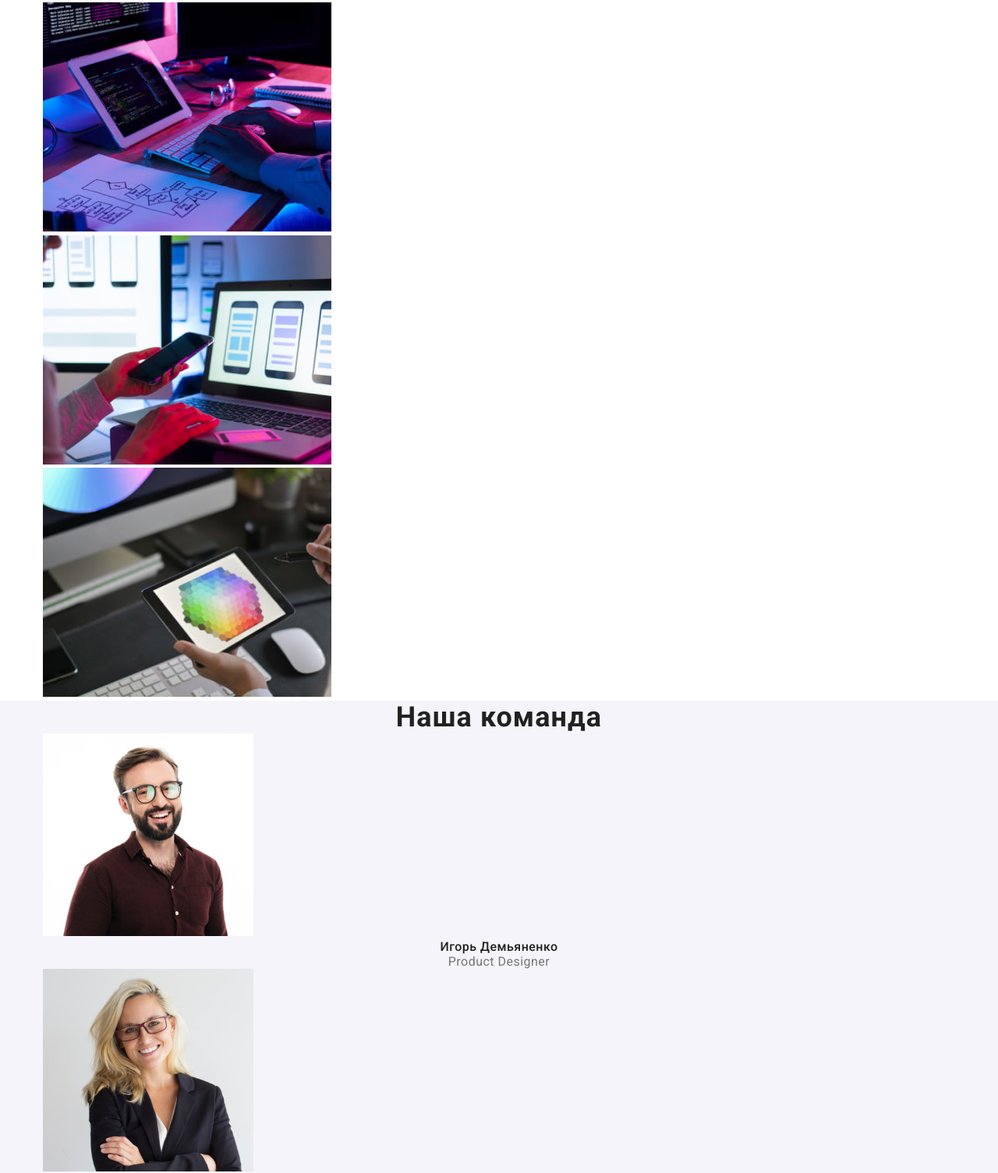
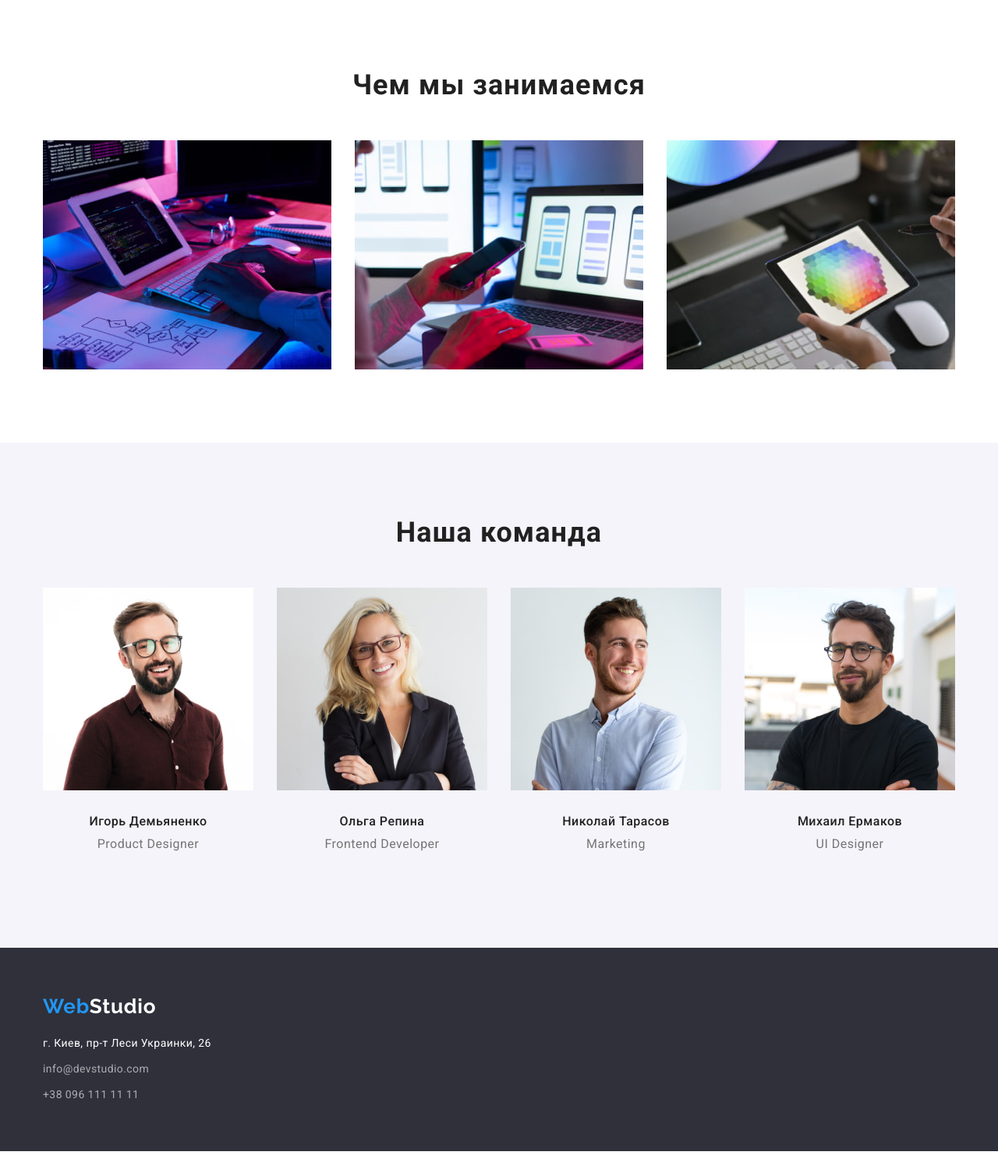
Before and after one commit to maxym-huklivsky/goit-markup-hw-03, a plain HTML site: page index.html in a window 1280 px wide. Shown: the part 388-1893 px from the top of the page at 78% size. After the commit the page ends 1865 px from the top, so only its background shows below. Drawn offline with nearby package versions, Linux system fonts and the light colour scheme.

Commit message:
corrected-3

```diff
--- a/css/styles.css
+++ b/css/styles.css
@@ -46,6 +46,7 @@ a {
 	line-height: 1.17;
 	text-align: center;
 	letter-spacing: 0.03em;
+	margin-bottom: 50px;
 }
 
 .current {
@@ -75,9 +76,11 @@ a {
 	color: var(--accent-cl)
 }
 
+.header-logo {
+	margin-right: 93px;
+}
+
 .logo {
-	margin-right: 93px;
-
 	font-family: var(--secondary-font);
 	font-weight: 700;
 	font-size: 26px;
@@ -100,10 +103,14 @@ a {
 }
 
 .nav-link,
-.contacs-link {
+.header-contacs-link {
 	display: block;
 	padding-top: 32px;
 	padding-bottom: 32px;
+}
+
+.header-contacs-item:not(:last-child) {
+	margin-right: 50px;
 }
 
 .contacs {
@@ -115,10 +122,6 @@ a {
 	font-size: 14px;
 	line-height: 1.14;
 	letter-spacing: 0.02em;
-}
-
-.mail {
-	margin-right: 50px;
 }
 
 .nav-link:hover,
@@ -137,8 +140,8 @@ a {
 }
 
 .main-title {
+
 	color: var(--wight-txt-cl);
-
 	font-weight: 900;
 	font-size: 44px;
 	line-height: 1.36;
@@ -170,7 +173,19 @@ a {
 }
 
 /* Qualities */
+.qualities-container {
+	display: flex;
+	padding-top: 94px;
+	padding-bottom: 94px;
+}
+
+.qualities-item:not(:last-child) {
+	margin-right: 30px;
+}
+
 .qualities-title {
+	margin-bottom: 10px;
+
 	font-size: 14px;
 	line-height: 1.14;
 	letter-spacing: 0.03em;
@@ -186,14 +201,49 @@ a {
 }
 
 /* Work */
+.work-container {
+	padding-bottom: 94px;
+}
 
+.work-list {
+	display: flex;
+}
+
+.work-item:not(:last-child) {
+	margin-right: 30px;
+}
+
+.work-pic {
+	display: block;
+}
 
 /* Team */
+.team-container {
+	padding-top: 94px;
+	padding-bottom: 94px;
+}
+
 .team {
 	background-color: var(--light-bg-cl);
 }
 
+.team-list {
+	display: flex;
+}
+
+.team-item:not(:last-child) {
+	margin-right: 30px;
+	padding-bottom: 30px;
+}
+
+.team-pic {
+	display: block;
+	margin-bottom: 30px;
+}
+
 .team-title {
+	margin-bottom: 10px;
+
 	font-weight: 500;
 	font-size: 16px;
 	line-height: 1.19;
@@ -247,7 +297,17 @@ a {
 	background-color: var(--dark-bg-cl);
 }
 
-address {
+.footer-container {
+	padding-top: 60px;
+	padding-bottom: 60px;
+}
+
+.footer-logo {
+	display: inline-block;
+	margin-bottom: 20px;
+}
+
+.address {
 	font-style: normal;
 }
 
@@ -256,8 +316,9 @@ address {
 }
 
 .footer-adress {
+	margin-bottom: 9px;
+
 	color: var(--wight-txt-cl);
-
 	font-size: 14px;
 	line-height: 1.71;
 	letter-spacing: 0.03em;
@@ -265,8 +326,11 @@ address {
 
 .footer-contacs {
 	color: rgba(255, 255, 255, 0.6);
-
 	font-size: 14px;
 	line-height: 1.71;
 	letter-spacing: 0.03em;
 }
+
+.footer-contacs-item {
+	margin-bottom: 9px;
+}
--- a/index.html
+++ b/index.html
@@ -21,7 +21,7 @@
 	<header class="header">
 		<div class="container header-container">
 			<nav class="nav">
-				<a class="logo" href="./index.html"><span class="accent-cl">Web</span>Studio</a>
+				<a class="logo header-logo" href="./index.html"><span class="accent-cl">Web</span>Studio</a>
 				<ul class="nav-page">
 					<li class="nav-item"><a class="nav-link current" href="./index.html">Студия</a></li>
 					<li class="nav-item"><a class="nav-link" href="./portfolio.html">Портфолио</a></li>
@@ -29,8 +29,10 @@
 				</ul>
 			</nav>
 			<ul class="contacs">
-				<li><a class="contacs-link mail" href="mailto:info@devstudio.com">info@devstudio.com</a></li>
-				<li><a class="contacs-link" href="tel:+380961111111">+38 096 111 11 11</a></li>
+				<li class="header-contacs-item"><a class="contacs-link header-contacs-link"
+						href="mailto:info@devstudio.com">info@devstudio.com</a></li>
+				<li class="header-contacs-item"><a class="contacs-link header-contacs-link" href="tel:+380961111111">+38 096
+						111 11 11</a></li>
 			</ul>
 		</div>
 	</header>
@@ -38,7 +40,7 @@
 	<main>
 		<!-- Герой -->
 		<section class="hero">
-			<div class="container">
+			<div class="container hero-container">
 				<h1 class="main-title">Эффективные решения для вашего бизнеса</h1>
 				<button class="main-btn" type="button">Заказать услугу</button>
 			</div>
@@ -46,26 +48,26 @@
 
 		<!-- Наши качества -->
 		<section class="qualities">
-			<ul class="container">
-				<li>
+			<ul class="container qualities-container">
+				<li class="qualities-item">
 					<h3 class="qualities-title">Внимание к деталям</h3>
 					<p class="qualities-text">
 						Идейные соображения, а также начало повседневной работы по формированию позиции.
 					</p>
 				</li>
-				<li>
+				<li class="qualities-item">
 					<h3 class="qualities-title">Пунктуальность</h3>
 					<p class="qualities-text">
 						Задача организации, в особенности же рамки и место обучения кадров влечет за собой.
 					</p>
 				</li>
-				<li>
+				<li class="qualities-item">
 					<h3 class="qualities-title">Планирование</h3>
 					<p class="qualities-text">
 						Равным образом консультация с широким активом в значительной степени обуславливает.
 					</p>
 				</li>
-				<li>
+				<li class="qualities-item">
 					<h3 class="qualities-title">Современные технологии</h3>
 					<p class="qualities-text">
 						Значимость этих проблем настолько очевидна, что реализация плановых заданий.
@@ -76,38 +78,42 @@
 
 		<!-- Чем мы занимаемся -->
 		<section class="work">
-			<div class="container">
+			<div class="container work-container">
 				<h2 class="title">Чем мы занимаемся</h2>
-				<ul>
-					<li><img src="./images/img-1.jpg" alt="верстка сайтов" width="370" height="294" /></li>
-					<li><img src="./images/img-2.jpg" alt="оформление сайтов" width="370" height="294" /></li>
-					<li><img src="./images/img-3.jpg" alt="дизайн сайтов" width="370" height="294" /></li>
+				<ul class="work-list">
+					<li class="work-item"><img class="work-pic" src="./images/img-1.jpg" alt="верстка сайтов" width="370"
+							height="294" /></li>
+					<li class="work-item"><img class="work-pic" src="./images/img-2.jpg" alt="оформление сайтов" width="370"
+							height="294" />
+					</li>
+					<li class="work-item"><img class="work-pic" src="./images/img-3.jpg" alt="дизайн сайтов" width="370"
+							height="294" /></li>
 				</ul>
 			</div>
 		</section>
 
 		<!-- Наша команда -->
 		<section class="team">
-			<div class="container">
+			<div class="container team-container">
 				<h2 class="title">Наша команда</h2>
-				<ul>
-					<li>
-						<img src="./images/img-4.jpg" alt="автарка" width="270" height="260" />
+				<ul class="team-list">
+					<li class="team-item">
+						<img class="team-pic" src="./images/img-4.jpg" alt="автарка" width="270" height="260" />
 						<h3 class="team-title">Игорь Демьяненко</h3>
 						<p class="team-text">Product Designer</p>
 					</li>
-					<li>
-						<img src="./images/img-5.jpg" alt="автарка" width="270" height="260" />
+					<li class="team-item">
+						<img class="team-pic" src="./images/img-5.jpg" alt="автарка" width="270" height="260" />
 						<h3 class="team-title">Ольга Репина</h3>
 						<p class="team-text">Frontend Developer</p>
 					</li>
-					<li>
-						<img src="./images/img-6.jpg" alt="автарка" width="270" height="260" />
+					<li class="team-item">
+						<img class="team-pic" src="./images/img-6.jpg" alt="автарка" width="270" height="260" />
 						<h3 class="team-title">Николай Тарасов</h3>
 						<p class="team-text">Marketing</p>
 					</li>
-					<li>
-						<img src="./images/img-7.jpg" alt="автарка" width="270" height="260" />
+					<li class="team-item">
+						<img class="team-pic" src="./images/img-7.jpg" alt="автарка" width="270" height="260" />
 						<h3 class="team-title">Михаил Ермаков</h3>
 						<p class="team-text">UI Designer</p>
 					</li>
@@ -117,16 +123,17 @@
 	</main>
 
 	<footer class="footer">
-		<div class="container">
-			<a class="logo" href="./index.html"><span class="accent-cl">Web</span><span
+		<div class="container footer-container">
+			<a class="logo footer-logo" href="./index.html"><span class="accent-cl">Web</span><span
 					class="wight-txt-cl">Studio</span></a>
-			<address>
+			<address class="address">
 				<p class="footer-adress">
 					<a class="hover-adress" href="https://goo.gl/maps/ovAEWWDbUD2QsqMe8" target="_blank"
 						rel="noreferrer noopener">г. Киев, пр-т Леси Украинки, 26</a>
 				</p>
 				<ul class="footer-contacs">
-					<li><a class="contacs-link" href="mailto:info@devstudio.com">info@devstudio.com</a></li>
+					<li class="footer-contacs-item"><a class="contacs-link"
+							href="mailto:info@devstudio.com">info@devstudio.com</a></li>
 					<li><a class="contacs-link" href="tel:+380961111111">+38 096 111 11 11</a></li>
 				</ul>
 			</address>
```
